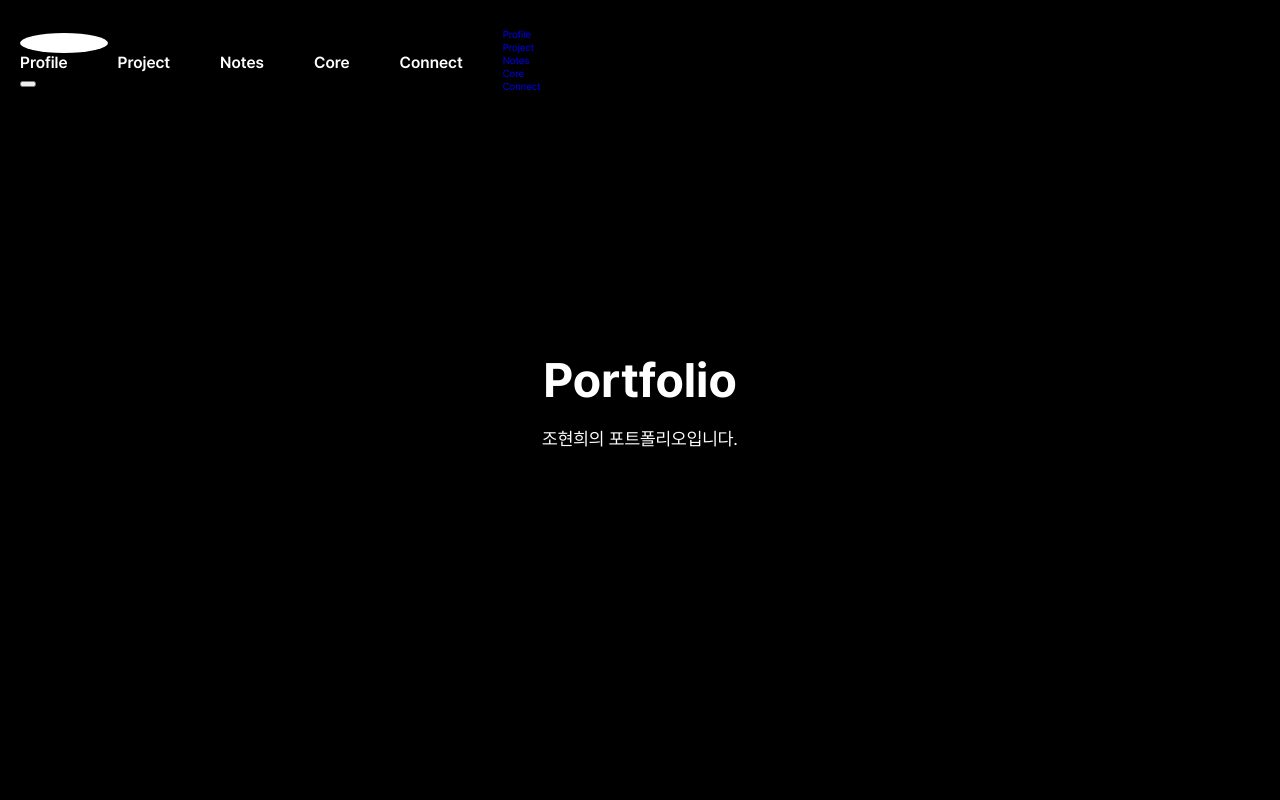
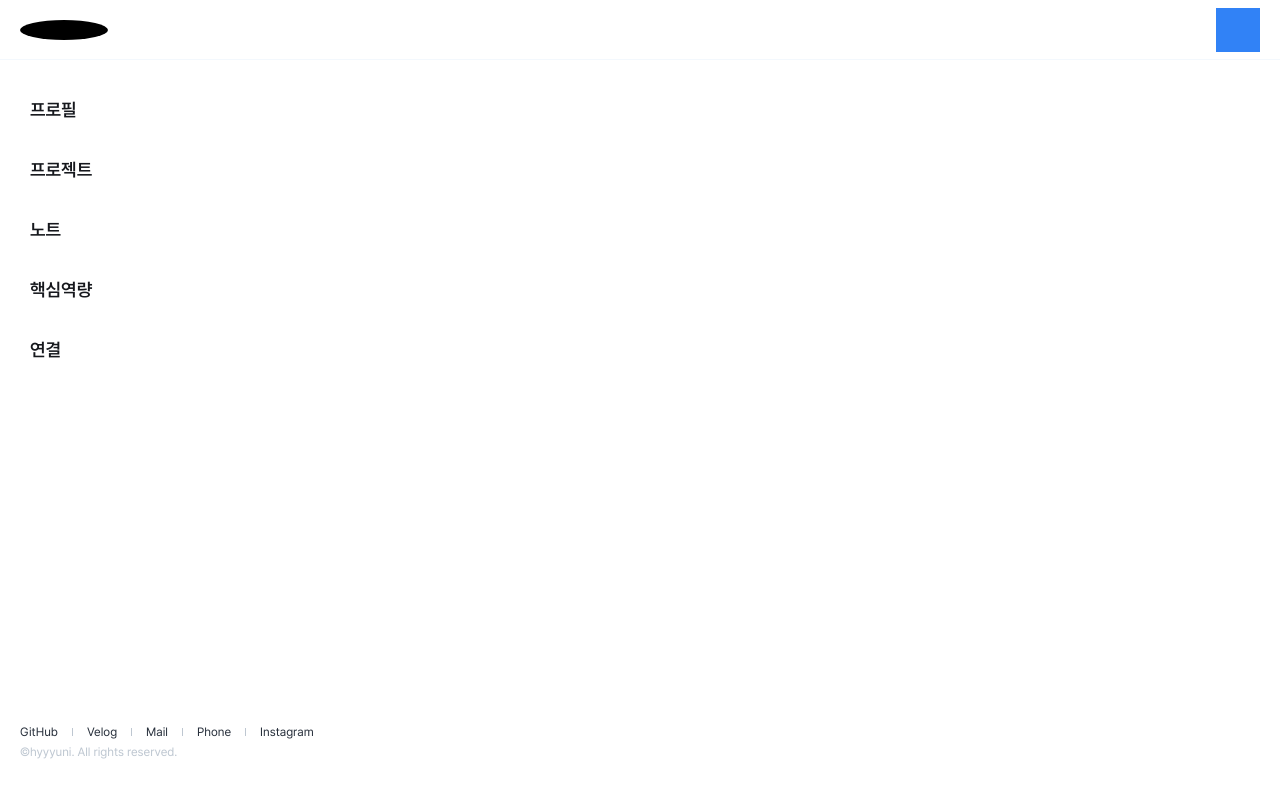
Before and after one commit to johyuni/johyuni.github.io, a React (Create React App) app: page / in a window 1280 px wide. Shown: the top 800 px of the page. Built offline with nearby package versions, Linux system fonts and the light colour scheme.

Commit message:
수정 : 햄버거 메뉴 스타일링

```diff
--- a/src/assets/styles/common/_header.scss
+++ b/src/assets/styles/common/_header.scss
@@ -1,4 +1,5 @@
 .header {
+  .gnb {
     @include flex;
     gap: 0 4rem;
     position: fixed;
@@ -8,24 +9,19 @@
     height: 12rem;
     padding: 0 2rem;
     background: rgba(0, 0, 0, 0);
-
     &__logo {
-    //임시
       width: 8.8rem;
       height: 2rem;
       background-color: $color_white;
       border-radius: 100%;
     }
-
     &__nav {
       @include flex;
       justify-content: flex-start;
       width: 100%;
       height: 100%;
       gap: 0 5rem;
-  }
-
-  &__link {
+      .link {
         position: relative;
         display: block;
         font-size: 1.6rem;
@@ -45,3 +41,100 @@
         }
       }
     }
+
+    &__btn {
+      flex-shrink: 0;
+      width: 4.4rem;
+      height: 4.4rem;
+      background-color: $color_primary;
+      border: 0;
+    }
+  }
+
+  // 모바일
+  .gnb--full {
+    position: fixed;
+    top: 0;
+    right: 0;
+    bottom: 0;
+    width: 100%;
+    height: 100%;
+    padding: 0;
+    display: flex;
+    flex-direction: column;
+    align-items: flex-start;
+    background-color: $color_white;
+    &__header {
+      display: flex;
+      justify-content: space-between;
+      align-items: center;
+      height: 6rem;
+      width: 100%;
+      padding: 0 2rem;
+      border-bottom: 1px solid $color_gray6;
+      box-sizing: border-box;
+      .gnb__logo {
+        background-color: $color_black;
+      }
+    }
+
+    &__menu {
+      display: flex;
+      flex-direction: column;
+      margin-top: 2rem;
+      width: 100%;
+      .gnb--full__depth {
+        width: 100%;
+      }
+      .link {
+        @include txt_body1;
+        display: flex;
+        align-items: center;
+        height: 6rem;
+        padding: 0 3rem;
+        text-align: left;
+        color: $color_gray1;
+        transition: all 0.2s ease-in-out;
+        &:hover {
+          color: $color_gray4;
+        }
+      }
+    }
+
+    &__footer {
+      margin-top: auto;
+      padding: 0 2rem 4rem;
+      width: 100%;
+      box-sizing: border-box;
+      .gnb--full__list {
+        @include flex;
+        gap: 0 1.4rem;
+      }
+      .gnb--full__item {
+        .link {
+          @include txt_body4;
+          color: $color_gray2;
+          &::after {
+            content: "";
+            display: inline-block;
+            margin-left: 1.4rem;
+            width: 1px;
+            height: 8px;
+            vertical-align: middle;
+            background-color: $color_gray5;
+          }
+        }
+        &:last-child .link::after {
+          content: none;
+        }
+      }
+      .gnb--full__copy {
+        display: block;
+        width: 100%;
+        margin-top: 0.4rem;
+        @include txt_body4;
+        color: $color_gray5;
+      }
+    }
+  }
+}
--- a/src/components/header/Header.js
+++ b/src/components/header/Header.js
@@ -1,75 +1,22 @@
 import React from "react";
+import { Link } from "react-router-dom";
 
 function Header() {
   return (
     <header className="header">
-      {/* gnb--pc*/}
-      <div className="gnb gnb--pc">
+      {/* gnb*/}
+      <div className="gnb">
         <a href="/" role="button" aria-label="상위로 이동">
-          <h1 className="header__logo">
+          <h1 className="gnb__logo">
             <span className="blind">Portfolio</span>
           </h1>
         </a>
 
         {/* nav */}
-        <nav className="header__nav">
-          <a
-            href="#profile"
-            role="button"
-            className="header__link"
-            aria-label="프로필"
-          >
-            Profile
-          </a>
-          <a
-            href="#project"
-            role="button"
-            className="header__link"
-            aria-label="프로젝트"
-          >
-            Project
-          </a>
-          <a
-            href="#notes"
-            role="button"
-            className="header__link"
-            aria-label="노트"
-          >
-            Notes
-          </a>
-          <a
-            href="#core"
-            role="button"
-            className="header__link"
-            aria-label="핵심"
-          >
-            Core
-          </a>
-          <a
-            href="#connect"
-            role="button"
-            className="header__link"
-            aria-label="연결"
-          >
-            Connect
-          </a>
-        </nav>
-        <button
-          type="button"
-          aria-label="메뉴 열기"
-          class="btn ta_view"
-        ></button>
-      </div>
-
-      {/* gnb--mobile*/}
-      {/* 태블릿부터 풀메뉴노출 */}
-      <ul className="gnb gnb--mobile">
-        <li className="gnb--mobile__depth">
+        <nav className="gnb__nav">
           <a href="#profile" role="button" className="link" aria-label="프로필">
             Profile
           </a>
-        </li>
-        <li className="gnb--mobile__depth">
           <a
             href="#project"
             role="button"
@@ -78,23 +25,125 @@ function Header() {
           >
             Project
           </a>
-        </li>
-        <li className="gnb--mobile__depth">
           <a href="#notes" role="button" className="link" aria-label="노트">
             Notes
           </a>
-        </li>
-        <li className="gnb--mobile__depth">
           <a href="#core" role="button" className="link" aria-label="핵심">
             Core
           </a>
-        </li>
-        <li className="gnb--mobile__depth">
           <a href="#connect" role="button" className="link" aria-label="연결">
             Connect
           </a>
-        </li>
-      </ul>
+        </nav>
+
+        {/* 이 아이는 태블릿에서부터 노출 */}
+        <button
+          type="button"
+          aria-label="메뉴 열기"
+          className="gnb__btn"
+        ></button>
+      </div>
+
+      {/* gnb--mobile*/}
+      {/* 태블릿부터 풀메뉴노출 */}
+      <div className="gnb gnb--full">
+        <div className="gnb--full__header">
+          <a href="/" role="button" aria-label="상위로 이동">
+            <h1 className="gnb__logo">
+              <span className="blind">Portfolio</span>
+            </h1>
+          </a>
+          <button
+            type="button"
+            aria-label="메뉴 열기"
+            className="gnb__btn"
+          ></button>
+        </div>
+
+        <ul className="gnb--full__menu">
+          <li className="gnb--full__depth">
+            <a
+              href="#profile"
+              role="button"
+              className="link"
+              aria-label="프로필"
+            >
+              프로필
+            </a>
+          </li>
+          <li className="gnb--full__depth">
+            <a
+              href="#project"
+              role="button"
+              className="link"
+              aria-label="프로젝트"
+            >
+              프로젝트
+            </a>
+          </li>
+          <li className="gnb--full__depth">
+            <a href="#notes" role="button" className="link" aria-label="노트">
+              노트
+            </a>
+          </li>
+          <li className="gnb--full__depth">
+            <a href="#core" role="button" className="link" aria-label="핵심">
+              핵심역량
+            </a>
+          </li>
+          <li className="gnb--full__depth">
+            <a href="#connect" role="button" className="link" aria-label="연결">
+              연결
+            </a>
+          </li>
+        </ul>
+
+        <div className="gnb--full__footer">
+          <ul className="gnb--full__list">
+            <li className="gnb--full__item">
+              <Link
+                to="https://github.com/johyuni"
+                target="_blank"
+                className="link"
+              >
+                GitHub
+              </Link>
+            </li>
+            <li className="gnb--full__item">
+              <Link
+                to="https://velog.io/@hyyyuni/posts"
+                target="_blank"
+                className="link"
+              >
+                Velog
+              </Link>
+            </li>
+            <li className="gnb--full__item">
+              <a href="mailto:2252hyun@gmail.com" className="link">
+                Mail
+              </a>
+              {/*  todo :: 메일은 다시 테스트 필요함 */}
+            </li>
+            <li className="gnb--full__item">
+              <Link to="tel:01040682252" className="link">
+                Phone
+              </Link>
+            </li>
+            <li className="gnb--full__item">
+              <Link
+                to="https://www.instagram.com/iiuoahy?igsh=bmt5MTk1eDB0emho&utm_source=qr"
+                target="_blank"
+                className="link"
+              >
+                Instagram
+              </Link>
+            </li>
+          </ul>
+          <span className="gnb--full__copy">
+            &copy;hyyyuni. All rights reserved.
+          </span>
+        </div>
+      </div>
     </header>
   );
 }
```
Lines whose indentation alone changed are shown as unchanged.
